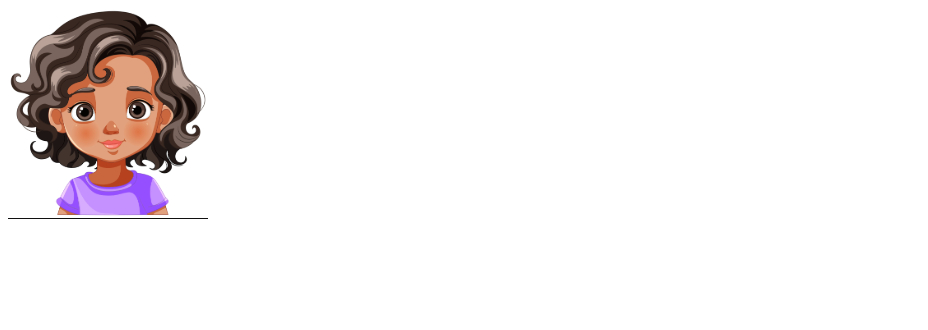
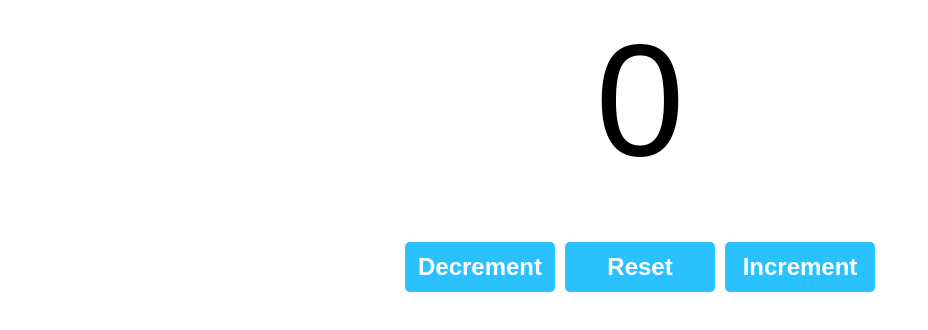
Before and after one commit to janet-barbie/React-crash-course, a React (Vite) app in the folder react-app/: page / in a window 1280 px wide. Shown: the top 330 px of the page, without its empty margins (0-928 px from the left). Built offline with nearby package versions, Linux system fonts and the light colour scheme.

Commit message:
how to use useState hook

```diff
--- a/react-app/src/App.jsx
+++ b/react-app/src/App.jsx
@@ -7,14 +7,13 @@
 import UserGreeting from './UserGreeting.jsx'
 import List from './List.jsx'
 import ProfilePicture from './ProfilePicture.jsx'
-
-
+import MyComponent from './MyComponent.jsx'
+import Counter from './Counter.jsx'
 function App() {
 
 return(
  <>
-{/* <Button/> */}
-<ProfilePicture/>
+<Counter/>
  </>
 
 )
--- /dev/null
+++ b/react-app/src/Counter.jsx
@@ -0,0 +1,21 @@
+import React,{useState} from 'react'
+function Counter(){
+    const [count,setCount] = useState(0)
+    const increment = () =>{
+        setCount(count + 1)
+    }
+    const decrement = () =>{
+        setCount(count-1)
+    }
+    const reset = () =>{
+        setCount(0)
+    }
+    return(<div className='counter-container'>
+        <p className="count-display">{count}</p>
+        <button className='counter-button' onClick={decrement}>Decrement</button>
+        <button className = 'counter-button' onClick={reset}>Reset</button>
+        <button className='counter-button' onClick={increment}>Increment</button>
+    </div>)
+
+}
+export default Counter
--- /dev/null
+++ b/react-app/src/MyComponent.jsx
@@ -0,0 +1,30 @@
+import React , {useState} from "react"
+function MyComponent(){
+    const [name,setName] = useState("Guest");
+    const[age,setAge] = useState(0)
+    const[isEmployed,setIsEmployed] = useState(false)
+    const updateName = () =>{
+        // name = "Spongebob"
+        // console.log(name)
+        setName("Spongebob")
+
+    }
+    const incrementAge = () =>{
+        setAge(age+2)
+    }
+    const toggleEmployedStatus = () =>{
+        setIsEmployed(!isEmployed)
+    }
+    return(
+        <div>
+            <p>Name: {name}</p>
+            <button onClick = {updateName}>Set Name</button>
+            <p>Age: {age}</p>
+            <button onClick = {incrementAge}>Increment Age</button>
+            <p>Is employed: {isEmployed ? "Yes":"No"}</p>
+            <button onClick = {toggleEmployedStatus}>toggle status</button>
+        </div>
+    )
+
+}
+export default MyComponent
--- a/react-app/src/index.css
+++ b/react-app/src/index.css
@@ -72,3 +72,27 @@
     color: hsl(0,0%,45%);
     cursor:pointer;
  }
+ .counter-container{
+   text-align: center;
+   font-family: Arial, Helvetica, sans-serif;
+ }
+ .count-display{
+   font-size: 10em;
+   margin-top: 0;
+   margin-bottom: 50px;
+ }
+ .counter-button{
+   width: 150px;
+   height: 50px;
+   font-size: 1.5em;
+   font-weight: bold;
+   margin: 0px 5px;
+   background-color: hsl(197,100%,58%);
+   color: white;
+   border: none;
+   border-radius: 5px;
+   cursor: pointer;
+ }
+ .counter-button:hover{
+   background-color: hsl(197, 100%, 48%);
+ }
```
